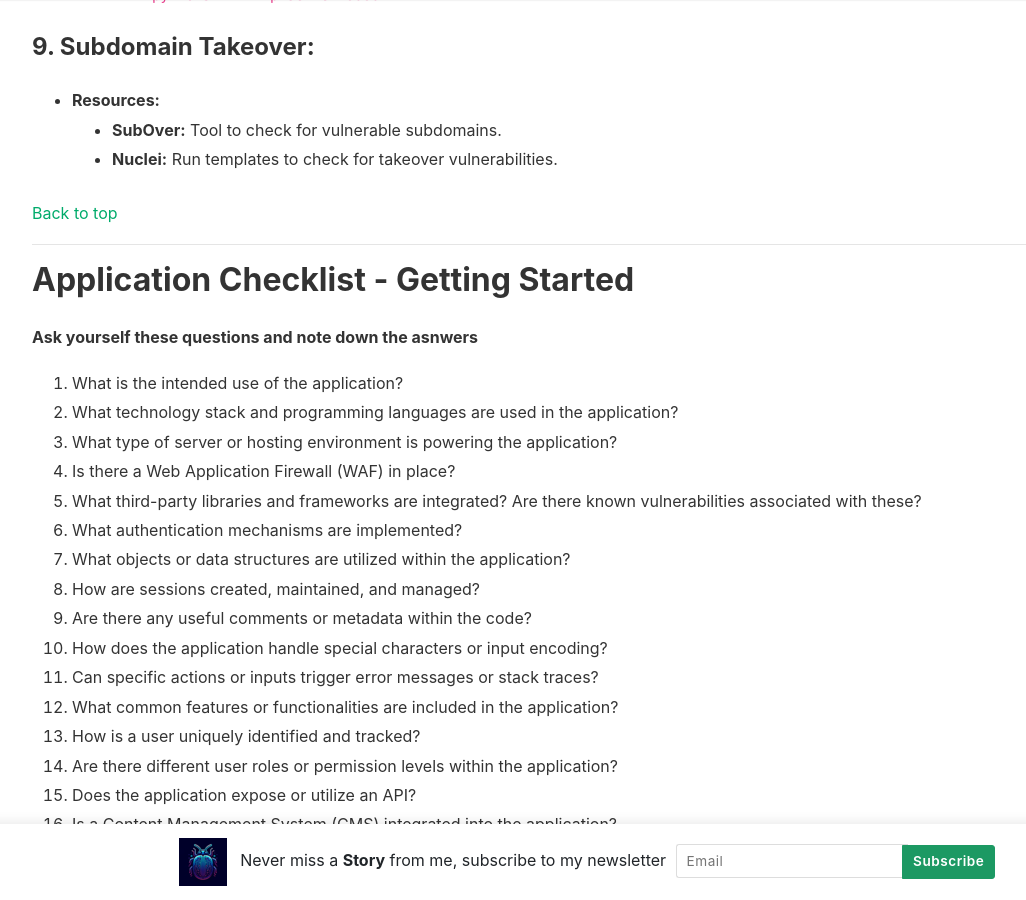
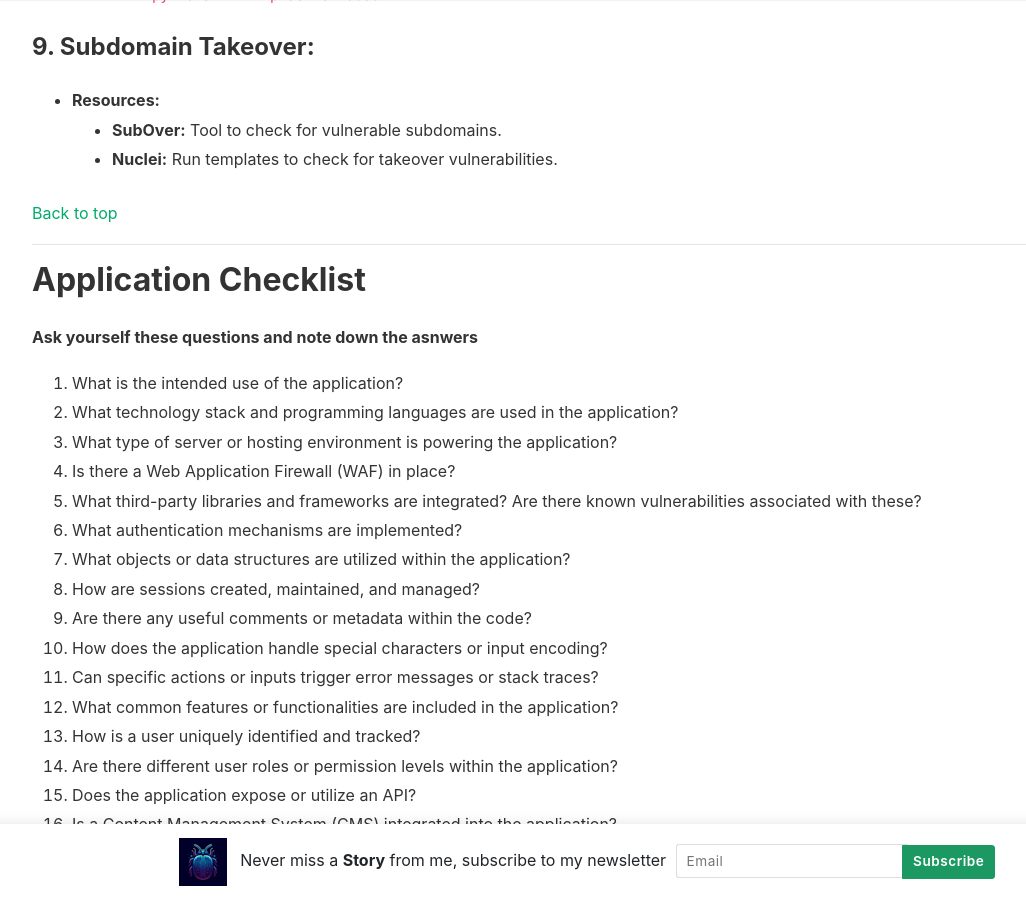
Before and after one commit to Turbul3nce/Turbul3nce.github.io, a Jekyll site: the page built from _pages/info.md, in a window 1280 px wide and 900 px high, scrolled down 3349 px. Shown: the whole window, without its empty margins (53-1079 px from the left). Built offline with Jekyll 4.4.1, drawn with Linux system fonts in a browser that asks for light colours; nearby versions of some CDN libraries.

Commit message:
Update info.md

```diff
--- a/_pages/info.md
+++ b/_pages/info.md
@@ -130,7 +130,7 @@ comments: false
 
 ---
 
-## Application Checklist - Getting Started
+## Application Checklist
 
 <b>Ask yourself these questions and note down the asnwers</b>
 <br>
```
